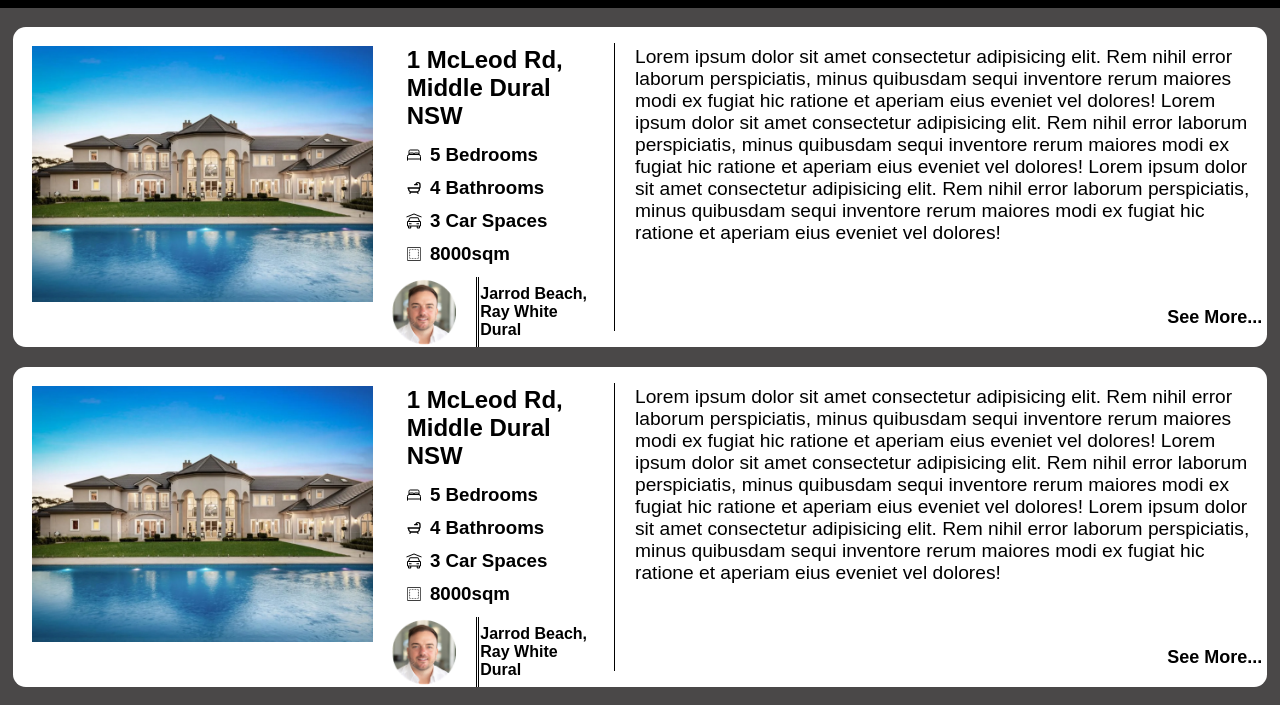
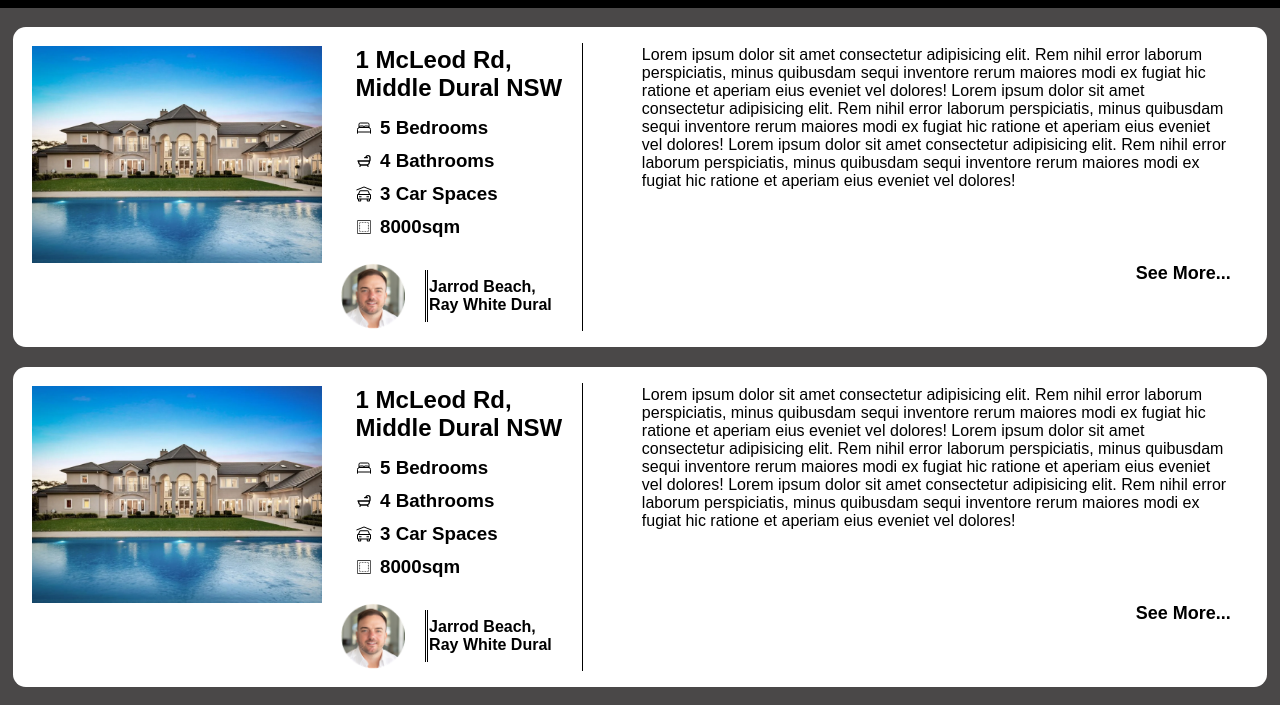
Before and after one commit to MrSlicey/PropertyPro, a plain HTML site: page index.html in a window 1280 px wide. Shown: the part 93-798 px from the top of the page. Drawn offline with Linux system fonts and the light colour scheme.

Commit message:
modified sizing for larger screen size

```diff
--- a/index.css
+++ b/index.css
@@ -77,7 +77,7 @@ a{
 }
 /*Listing Image*/
 .listingimage{
-    height: 20vw;
+    height: 17vw;
     margin: 1.5%;
 }
 .propstats{
@@ -159,12 +159,15 @@ a{
     flex-direction: column;
 }
 .blurb{
-    height: 100%;
-    font-size: 1.5vw;
+    margin-left: 3vw;
+    height: 10vw;
+    font-size: 1.25vw;
 }
 .seemore{
     text-align: end;
     font-size: 1.2vw;
+    margin-top: 7vw;
+    width: 100%;
 }
 
 
```
